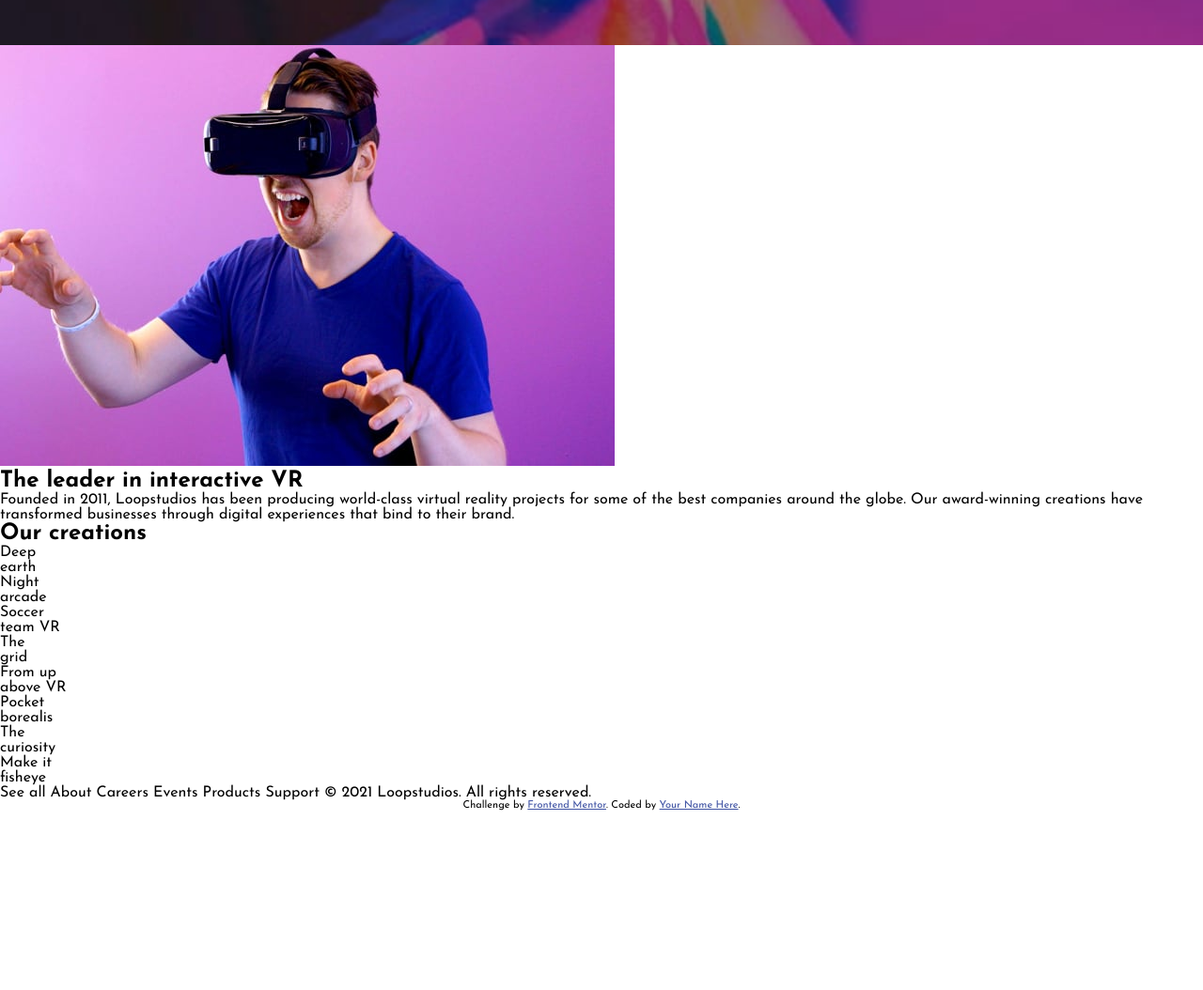
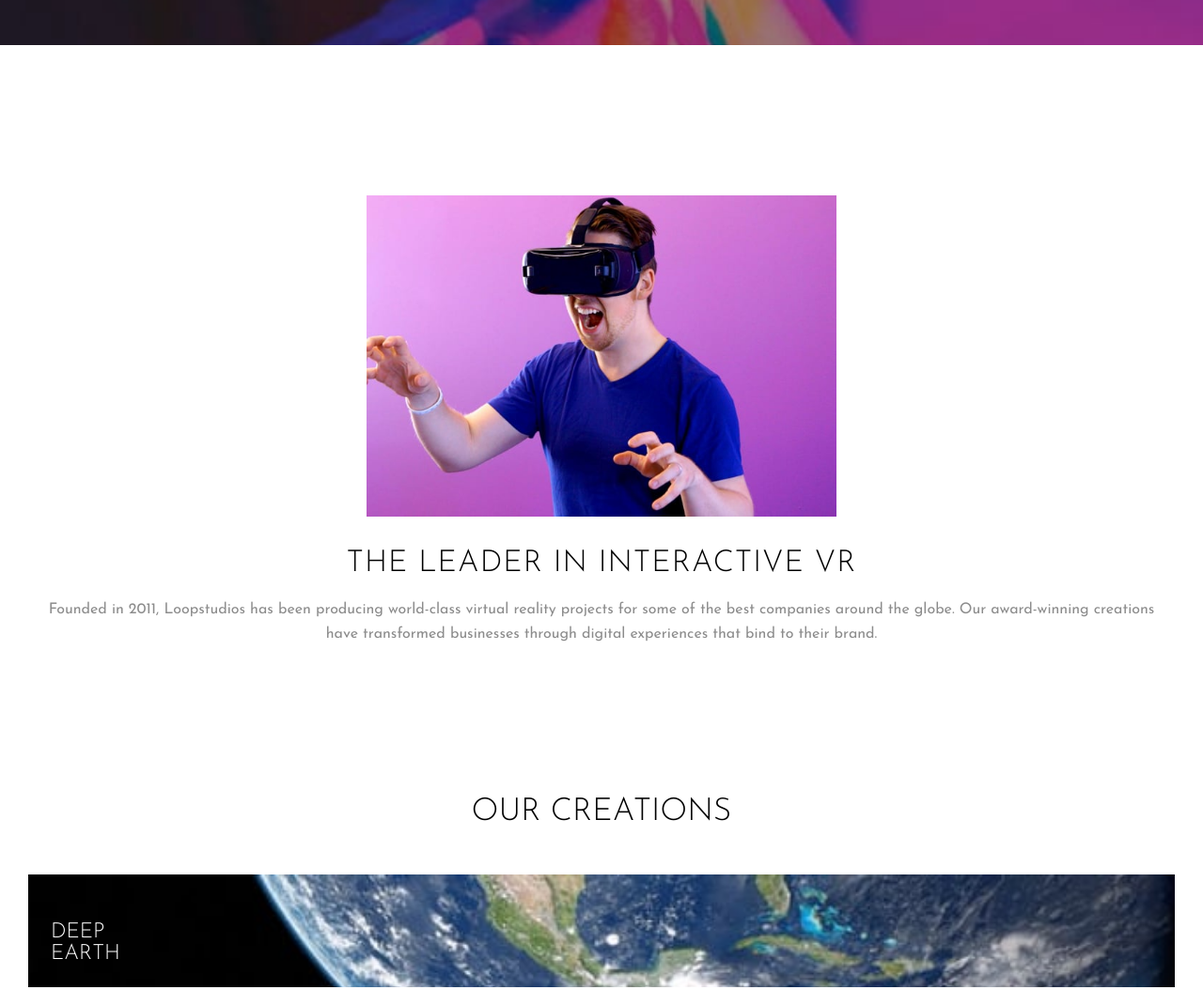
Before and after one commit to anuragc0des/Loopstudios-landing-page, a plain HTML site: page index.html in a window 1280 px wide. Shown: the part 752-1806 px from the top of the page at 94% size. Before the commit the page ends 1615 px from the top, so only its background shows below. Drawn offline with Linux system fonts and the light colour scheme.

Commit message:
Update style.css

```diff
--- a/style.css
+++ b/style.css
@@ -102,6 +102,7 @@
 /* Heading */
 
 .header .heading {
+  min-width: 300px;
   padding: 26px;
   border: 2px solid var(--white);
 }
@@ -113,3 +114,131 @@
   color: var(--white);
   font-weight: 300;
 }
+
+/* Section1 design */
+
+.container .section1 {
+  width: 100%;
+  min-height: 100vh;
+  padding: 100px 30px;
+  display: flex;
+  flex-direction: column;
+  justify-content: center;
+  text-align: center;
+  align-items: center;
+  gap: 30px;
+}
+
+.section1 .sec1-img-div {
+  max-width: 500px;
+}
+
+.sec1-img-div img {
+  width: 100%;
+}
+
+.section1 .sec1-text-div {
+  display: flex;
+  flex-direction: column;
+  gap: 20px;
+  text-align: center;
+}
+
+.sec1-text-div h2 {
+  text-transform: uppercase;
+  font-size: 2rem;
+  font-weight: 300;
+  letter-spacing: 1px;
+}
+
+.sec1-text-div p {
+  font-size: 16px;
+  line-height: 26px;
+  color: var(--dark-gray);
+  padding: 0px 20px;
+}
+
+/* Section2 design */
+
+.container .section2 {
+  width: 100%;
+  display: flex;
+  flex-direction: column;
+  gap: 50px;
+  justify-content: center;
+  align-items: center;
+  padding: 0px 30px;
+}
+
+.section2 h2 {
+  font-size: 2.1rem;
+  text-transform: uppercase;
+  font-weight: 300;
+  color: var(--black);
+}
+
+.section2 .sec2-gallary {
+  display: grid;
+  width: 100%;
+  gap: 24px;
+}
+
+.sec2-gallary .gallary {
+  width: 100%;
+  height: 120px;
+  display: flex;
+  align-items: flex-end;
+  padding: 24px;
+  font-size: 1.4rem;
+  text-transform: uppercase;
+  color: var(--white);
+  font-weight: 300;
+}
+
+.sec2-gallary .gal1 {
+  background-image: url(./images/mobile/image-deep-earth.jpg);
+  background-repeat: no-repeat;
+  background-size: cover;
+}
+
+.sec2-gallary .gal2 {
+  background-image: url(./images/mobile/image-night-arcade.jpg);
+  background-repeat: no-repeat;
+  background-size: cover;
+}
+
+.sec2-gallary .gal3 {
+  background-image: url(./images/mobile/image-soccer-team.jpg);
+  background-repeat: no-repeat;
+  background-size: cover;
+}
+
+.sec2-gallary .gal4 {
+  background-image: url(./images/mobile/image-grid.jpg);
+  background-repeat: no-repeat;
+  background-size: cover;
+}
+
+.sec2-gallary .gal5 {
+  background-image: url(./images/mobile/image-from-above.jpg);
+  background-repeat: no-repeat;
+  background-size: cover;
+}
+
+.sec2-gallary .gal6 {
+  background-image: url(./images/mobile/image-pocket-borealis.jpg);
+  background-repeat: no-repeat;
+  background-size: cover;
+}
+
+.sec2-gallary .gal7 {
+  background-image: url(./images/mobile/image-curiosity.jpg);
+  background-repeat: no-repeat;
+  background-size: cover;
+}
+
+.sec2-gallary .gal8 {
+  background-image: url(./images/mobile/image-fisheye.jpg);
+  background-repeat: no-repeat;
+  background-size: cover;
+}
```
